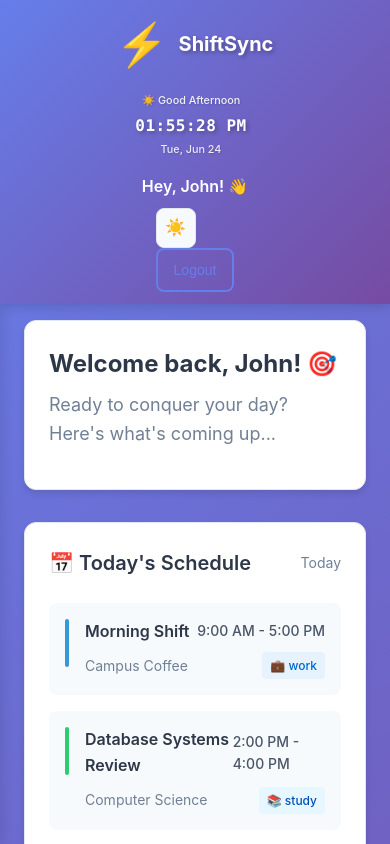
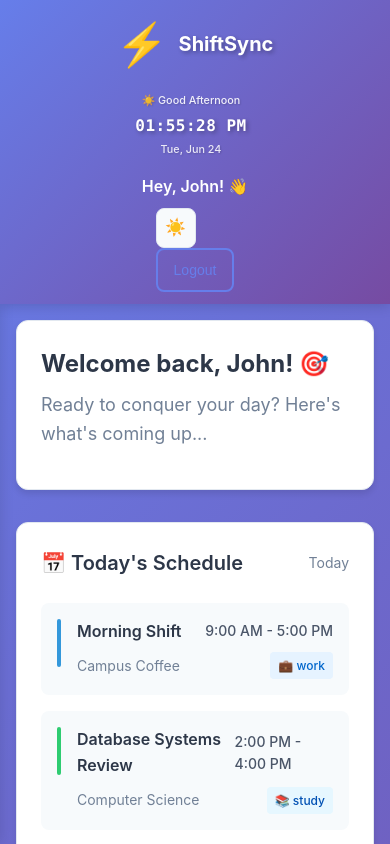
Before and after one commit to Firoz-Thapa/ShiftSync, a React (Create React App) app in the folder frontend/: page /dashboard in a window 390 px wide. Both pictures are taken after typing "name@example.com", "Sample123" into the empty fields and a click on the button "Sign In". Shown: the top 844 px of the page. Built offline with nearby package versions, Linux system fonts and the light colour scheme; no server answers.

Commit message:
fixed the positioning issue of the content

```diff
--- a/frontend/src/styles/globals.css
+++ b/frontend/src/styles/globals.css
@@ -545,3 +545,15 @@ textarea:focus {
     min-height: 48px;
   }
 }
+
+
+@media (max-width: 1023px) {
+  .layout__content {
+    margin-left: 0 !important;
+  }
+}
+
+.centered-content {
+  margin: 0 auto;
+  padding: 0;
+}
```
